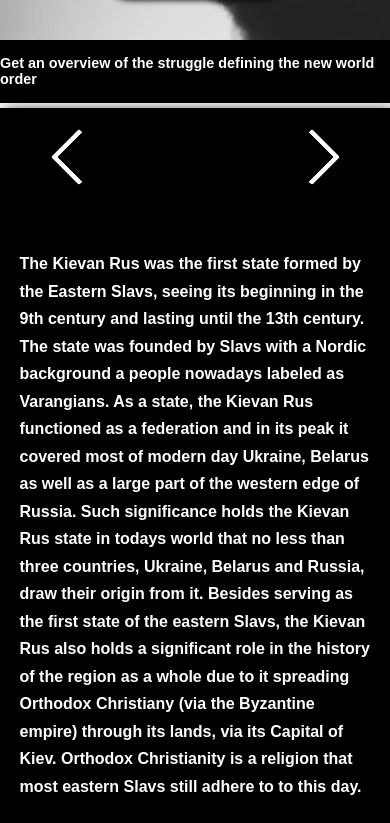
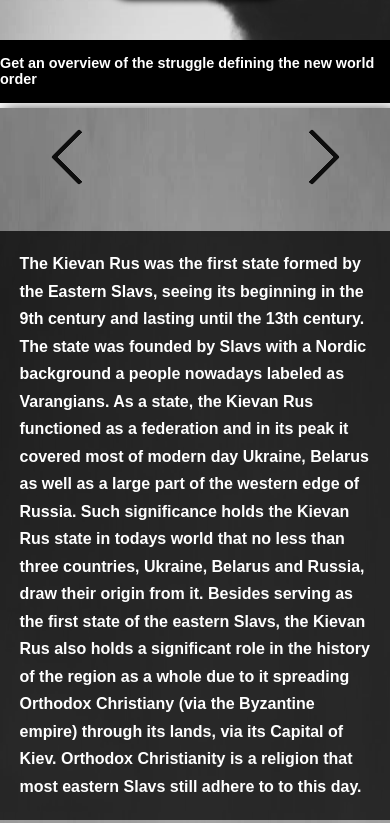
Before and after one commit to VedranIsak/ukrainewar, a React (Create React App) app: page / in a window 390 px wide. Shown: the part 741-1564 px from the top of the page. Built offline with nearby package versions, Linux system fonts and the light colour scheme; a web font is replaced by a local one.

Commit message:
final build

```diff
--- a/src/SlideContainer/SlideContainer.css
+++ b/src/SlideContainer/SlideContainer.css
@@ -101,6 +101,7 @@
     [data-id="imgSlideContainer"] {
         background-image: url('../Images/banner1.jpg');
         background-size: 200% 400%;
+        background-position: top;
     }
 
     div[data-id="text-container"] {
@@ -145,10 +146,6 @@
 
     #newHistIdCont {
         border-bottom: 5px solid white;
-    }
-
-    [data-id="imgSlideContainer"] {
-        background: black;
     }
 
     h4[data-text] {
--- a/src/SlideContainer/SlideContainer.module.css
+++ b/src/SlideContainer/SlideContainer.module.css
@@ -82,7 +82,7 @@
     position: absolute;
     right: 15%;
     top: 3.5%;
-    border: solid rgba(255, 255, 255, 1);
+    border: solid rgba(0, 0, 0, .9);
     border-width: 0 5px 5px 0;
     display: inline-block;
     padding: 17.5px;
@@ -97,7 +97,7 @@
     position: absolute;
     left: 15%;
     top: 3.5%;
-    border: solid rgba(255, 255, 255, 1);
+    border: solid rgba(0, 0, 0, .9);
     border-width: 0 5px 5px 0;
     display: inline-block;
     padding: 17.5px;
```
